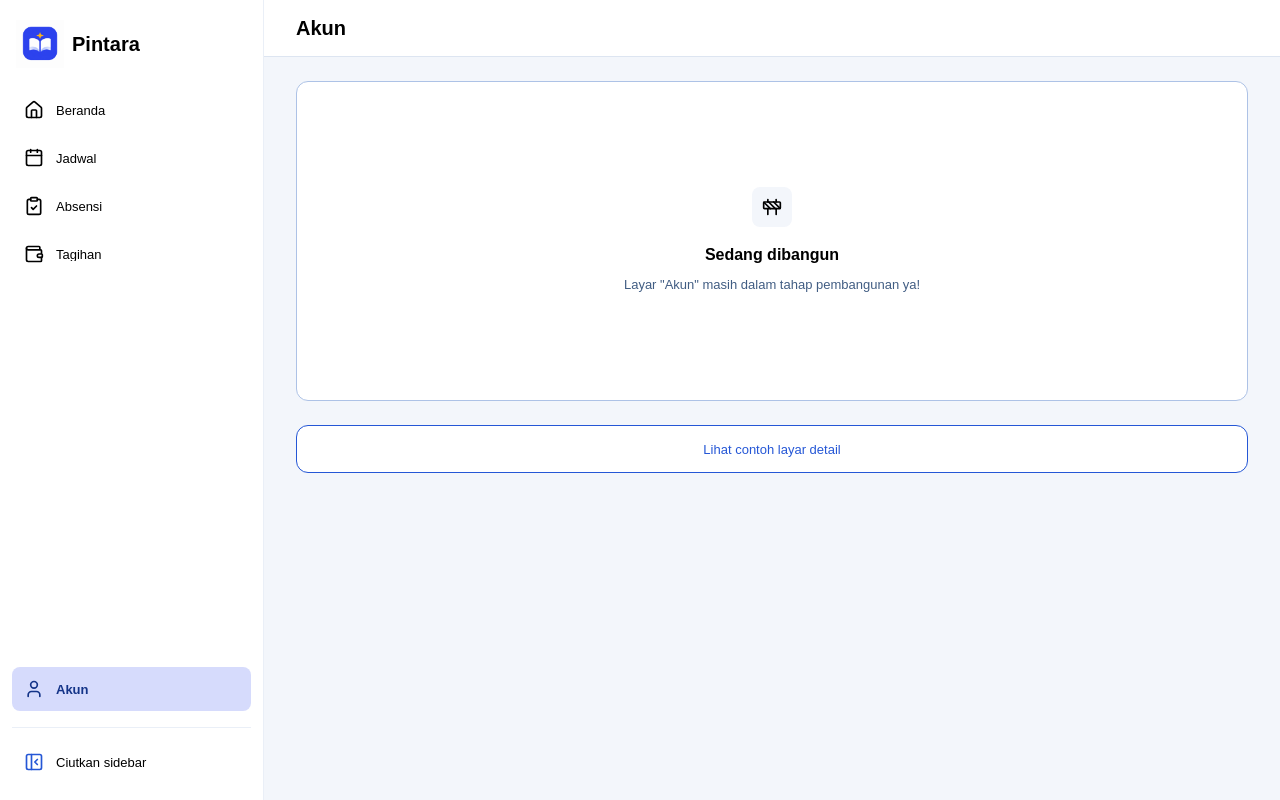
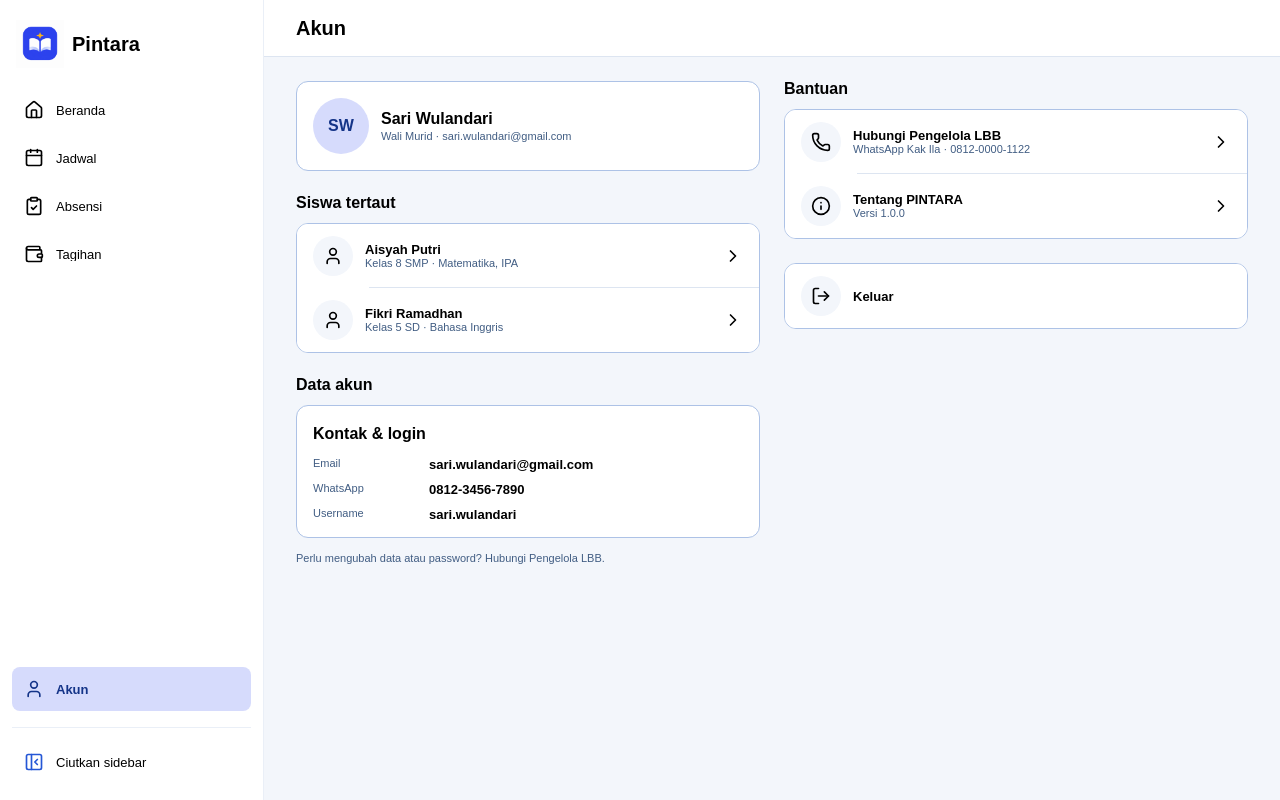
Before and after one commit to PINTARAAA/Pintara-Frontend, a React (Vite) app: page /wali/akun in a window 1280 px wide. Built offline with nearby package versions, Linux system fonts and the light colour scheme.

Commit message:
feat(akun): add Wali Murid account screen and API integration

```diff
--- a/src/app/router.tsx
+++ b/src/app/router.tsx
@@ -38,6 +38,7 @@ const TAB_SCREENS: Record<string, () => Promise<{ Component: React.ComponentType
   "/wali/absensi": () =>
     import("@/pages/absensi/validasi-absensi").then(toRoute),
   "/wali/tagihan": () => import("@/pages/tagihan/tagihan").then(toRoute),
+  "/wali/akun": () => import("@/pages/akun/akun-wali").then(toRoute),
 }
 
 /* Layar turunan per peran (di luar tab navigasi) */
--- a/src/components/ui/alert-dialog.tsx
+++ b/src/components/ui/alert-dialog.tsx
@@ -165,7 +165,8 @@ function AlertDialogFooter({
     <div
       data-slot="alert-dialog-footer"
       className={cn(
-        "flex flex-col-reverse gap-ns-m sm:flex-row sm:justify-end",
+        /* Figma: Batal (secondary) · Konfirmasi (primary) berdampingan rata kanan */
+        "flex flex-wrap justify-end gap-ns-m",
         className
       )}
       {...props}
--- /dev/null
+++ b/src/features/akun/api/akun.ts
@@ -0,0 +1,60 @@
+import { queryOptions } from "@tanstack/react-query"
+
+import { assertMockAllowed, delay } from "@/features/dashboard/api/mock"
+
+/*
+ * Akun Wali Murid · Figma PINTARA → UI Screen → Wali Murid → W8
+ *
+ * TODO(backend):
+ *   getWaliAccount() → httpClient.get("/wali/akun")
+ *   logout()         → httpClient.post("/auth/logout") lalu hapus sesi lokal
+ *
+ * Data akun hanya bisa diubah oleh Pengelola LBB, jadi layar ini hanya baca.
+ */
+export type WaliAccount = {
+  name: string
+  initials: string
+  role: string
+  email: string
+  whatsapp: string
+  username: string
+  students: { id: string; name: string; grade: string; subjects: string[] }[]
+  lbbContact: { name: string; whatsapp: string; display: string }
+  appVersion: string
+}
+
+export async function getWaliAccount(): Promise<WaliAccount> {
+  assertMockAllowed()
+  await delay()
+
+  return {
+    name: "Sari Wulandari",
+    initials: "SW",
+    role: "Wali Murid",
+    email: "sari.wulandari@gmail.com",
+    whatsapp: "0812-3456-7890",
+    username: "sari.wulandari",
+    students: [
+      { id: "s1", name: "Aisyah Putri", grade: "Kelas 8 SMP", subjects: ["Matematika", "IPA"] },
+      { id: "s2", name: "Fikri Ramadhan", grade: "Kelas 5 SD", subjects: ["Bahasa Inggris"] },
+    ],
+    lbbContact: {
+      name: "Kak Ila",
+      whatsapp: "6281200001122",
+      display: "0812-0000-1122",
+    },
+    appVersion: "1.0.0",
+  }
+}
+
+export const waliAccountQuery = () =>
+  queryOptions({
+    queryKey: ["akun", "wali"],
+    queryFn: getWaliAccount,
+    staleTime: 5 * 60_000,
+  })
+
+export async function logout() {
+  /* TODO(backend): panggil endpoint logout */
+  await delay(300)
+}
--- /dev/null
+++ b/src/features/akun/screens/akun-wali.tsx
@@ -0,0 +1,178 @@
+import * as React from "react"
+import { useQuery, useQueryClient } from "@tanstack/react-query"
+import { InfoIcon, LogOutIcon, PhoneIcon, UserIcon } from "lucide-react"
+import { Link, useNavigate } from "react-router"
+
+import { TabScreen } from "@/components/layouts/tab-screen"
+import { ConfirmDialog } from "@/components/ui/alert-dialog"
+import { Card, CardContent, CardHeader, CardTitle } from "@/components/ui/card"
+import { DataState } from "@/components/ui/data-state"
+import { ListItem } from "@/components/ui/list-item"
+import { logout, waliAccountQuery } from "@/features/akun/api/akun"
+import {
+  DashboardList,
+  DashboardSection,
+} from "@/features/dashboard/components/dashboard-section"
+import { InitialsAvatar } from "@/features/dashboard/components/initials-avatar"
+import { SummaryRow } from "@/features/pendaftaran/components/form-group"
+
+/*
+ * W8 · Akun (wali) · Figma "Akun / Wali" dan "Akun / Wali - Konfirmasi keluar"
+ *
+ * Profil (avatar 56px, nama, peran · email) → Siswa tertaut → Data akun
+ * (Kontak & login, hanya baca) → Bantuan (Hubungi Pengelola LBB, Tentang
+ * PINTARA) → Keluar (Confirmation modal, lalu ke /masuk?alasan=keluar).
+ */
+function AkunWali() {
+  const navigate = useNavigate()
+  const queryClient = useQueryClient()
+  const query = useQuery(waliAccountQuery())
+  const account = query.data
+  const [confirmLogout, setConfirmLogout] = React.useState(false)
+  const [aboutOpen, setAboutOpen] = React.useState(false)
+
+  const handleLogout = async () => {
+    await logout()
+    /* Buang data akun sebelumnya agar tidak tampil ke pengguna berikutnya */
+    queryClient.clear()
+    navigate("/masuk?alasan=keluar", { replace: true })
+  }
+
+  const studentNames = account?.students.map((s) => s.name.split(" ")[0])
+
+  return (
+    <TabScreen title="Akun">
+      {query.isPending ? (
+        <DataState state="loading" loadingLabel="Memuat akun…" />
+      ) : query.isError ? (
+        <DataState
+          state="error"
+          title="Akun gagal dimuat"
+          description="Periksa koneksi Anda, lalu coba lagi."
+          action={{ label: "Coba lagi", onClick: () => query.refetch() }}
+        />
+      ) : account ? (
+        <div className="grid gap-ns-2xl lg:grid-cols-2 lg:items-start">
+          <div className="flex flex-col gap-ns-2xl">
+            <section
+              aria-label="Profil"
+              className="flex items-center gap-ns-m rounded-(--comp-radius-md) border border-grayscale-border-default bg-grayscale-surface-default p-ns-l"
+            >
+              <InitialsAvatar
+                initials={account.initials}
+                className="size-14 text-body"
+              />
+              <div className="flex min-w-0 flex-1 flex-col gap-ns-2xs leading-normal">
+                <p className="text-body font-bold text-grayscale-text-title">
+                  {account.name}
+                </p>
+                <p className="truncate text-caption text-grayscale-text-caption">
+                  {account.role} · {account.email}
+                </p>
+              </div>
+            </section>
+
+            <DashboardSection title="Siswa tertaut">
+              <DashboardList>
+                {account.students.map((student) => (
+                  <ListItem
+                    key={student.id}
+                    icon={<UserIcon />}
+                    title={student.name}
+                    description={`${student.grade} · ${student.subjects.join(", ")}`}
+                    chevron
+                    render={<Link to={`/wali/jadwal?siswa=${student.id}`} />}
+                  />
+                ))}
+              </DashboardList>
+            </DashboardSection>
+
+            <DashboardSection title="Data akun">
+              <Card size="compact">
+                <CardHeader>
+                  <CardTitle>Kontak &amp; login</CardTitle>
+                </CardHeader>
+                <CardContent>
+                  <dl className="flex flex-col gap-ns-m">
+                    <SummaryRow label="Email" labelClassName="w-[104px]">
+                      <span className="break-all">{account.email}</span>
+                    </SummaryRow>
+                    <SummaryRow label="WhatsApp" labelClassName="w-[104px]">
+                      {account.whatsapp}
+                    </SummaryRow>
+                    <SummaryRow label="Username" labelClassName="w-[104px]">
+                      {account.username}
+                    </SummaryRow>
+                  </dl>
+                </CardContent>
+              </Card>
+              <p className="text-caption leading-normal text-grayscale-text-caption">
+                Perlu mengubah data atau password? Hubungi Pengelola LBB.
+              </p>
+            </DashboardSection>
+          </div>
+
+          <div className="flex flex-col gap-ns-2xl">
+            <DashboardSection title="Bantuan">
+              <DashboardList>
+                <ListItem
+                  icon={<PhoneIcon />}
+                  title="Hubungi Pengelola LBB"
+                  description={`WhatsApp ${account.lbbContact.name} · ${account.lbbContact.display}`}
+                  chevron
+                  render={
+                    <a
+                      href={`https://wa.me/${account.lbbContact.whatsapp}`}
+                      target="_blank"
+                      rel="noopener noreferrer"
+                    />
+                  }
+                />
+                <ListItem
+                  icon={<InfoIcon />}
+                  title="Tentang PINTARA"
+                  description={`Versi ${account.appVersion}`}
+                  chevron
+                  render={<button type="button" onClick={() => setAboutOpen(true)} />}
+                />
+              </DashboardList>
+            </DashboardSection>
+
+            <DashboardList>
+              <ListItem
+                icon={<LogOutIcon />}
+                title="Keluar"
+                render={
+                  <button type="button" onClick={() => setConfirmLogout(true)} />
+                }
+              />
+            </DashboardList>
+          </div>
+        </div>
+      ) : null}
+
+      <ConfirmDialog
+        open={confirmLogout}
+        onOpenChange={setConfirmLogout}
+        showIcon={false}
+        showDismiss={false}
+        title="Keluar dari PINTARA?"
+        description={`Anda perlu masuk lagi dengan email/username dan password untuk mengakses data ${studentNames?.join(" dan ") ?? "anak Anda"}.`}
+        confirmLabel="Keluar"
+        onConfirm={handleLogout}
+      />
+
+      <ConfirmDialog
+        open={aboutOpen}
+        onOpenChange={setAboutOpen}
+        showCancel={false}
+        title="Tentang PINTARA"
+        description={`PINTARA membantu wali murid, tutor, dan Pengelola LBB mengelola les privat: pendaftaran, jadwal, presensi, dan pembayaran. Versi ${account?.appVersion ?? "-"}.`}
+        confirmLabel="Tutup"
+        onConfirm={() => undefined}
+      />
+    </TabScreen>
+  )
+}
+
+export { AkunWali }
--- /dev/null
+++ b/src/pages/akun/akun-wali.tsx
@@ -0,0 +1,5 @@
+import { AkunWali } from "@/features/akun/screens/akun-wali"
+
+export default function AkunWaliRoute() {
+  return <AkunWali />
+}
```
